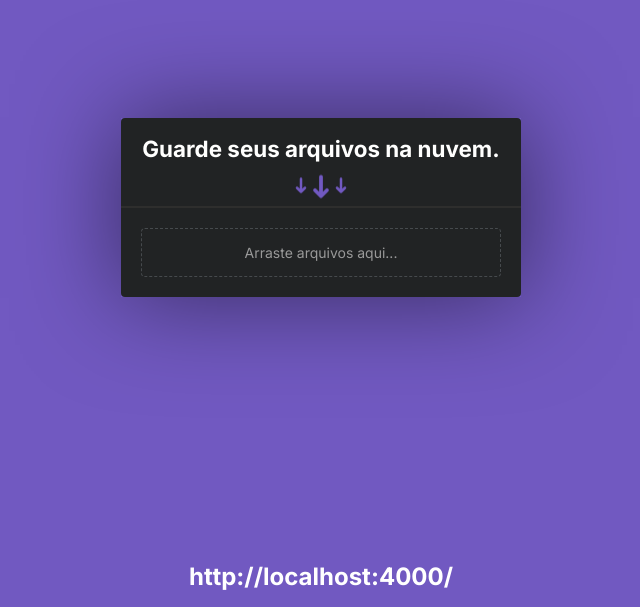
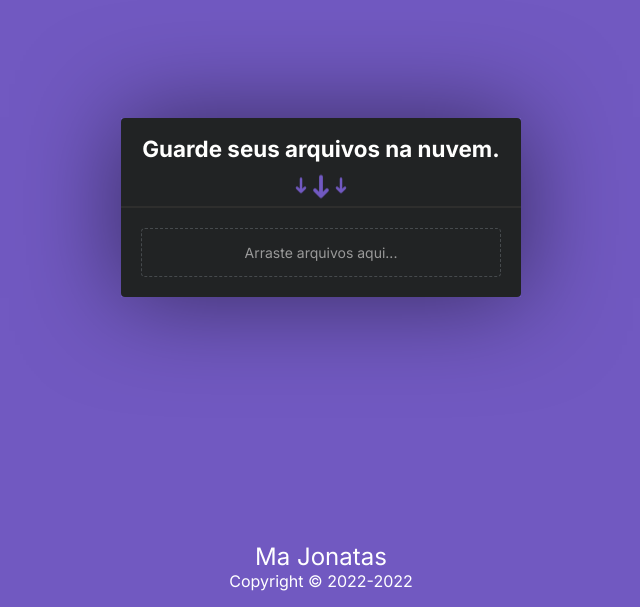
Before and after one commit to jonatasJS/database-files-frontend, a React (Create React App) app: page / in a window 1280 px wide. Shown: the part 193-800 px from the top of the page, without its empty margins (319-959 px from the left). Built offline with nearby package versions, Linux system fonts and the light colour scheme; no server answers.

Commit message:
zxczxczxczxc

```diff
--- a/src/App.js
+++ b/src/App.js
@@ -203,7 +203,7 @@ class App extends Component {
         </Content>
         <GlobalStyle />
         <ToastContainer />
-        <h1
+        <div
           style={{
             position: "absolute",
             bottom: "0",
@@ -215,8 +215,20 @@ class App extends Component {
             marginBottom: "1rem",
           }}
         >
-          {process.env.REACT_APP_LOCALHOST_URL}
-        </h1>
+          Ma{" "}
+          <a
+            href="https://jonatas.app/"
+            target="_blank"
+            rel="noopener noreferrer"
+            style={{ color: "#fff", textDecoration: "none" }}
+          >
+            Jonatas
+          </a>
+          {" "}
+          <p style={{ fontSize: "1rem" }}>
+            Copyright &copy; 2022-{new Date().getFullYear()}
+          </p>
+        </div>
       </Container>
     );
   }
--- a/src/services/api.js
+++ b/src/services/api.js
@@ -1,7 +1,10 @@
 import axios from "axios";
 
 const api = axios.create({
-  baseURL: process.env.REACT_APP_LOCALHOST_URL === "http://localhost:4000/" ? process.env.REACT_APP_LOCALHOST_URL : "https://database-files-backend.herokuapp.com/",
+  baseURL:
+    process.env.REACT_APP_LOCALHOST_URL === "http://localhost:4000/"
+      ? process.env.REACT_APP_LOCALHOST_URL
+      : "https://database-files-backend.herokuapp.com/",
 });
 
 export default api;
```
